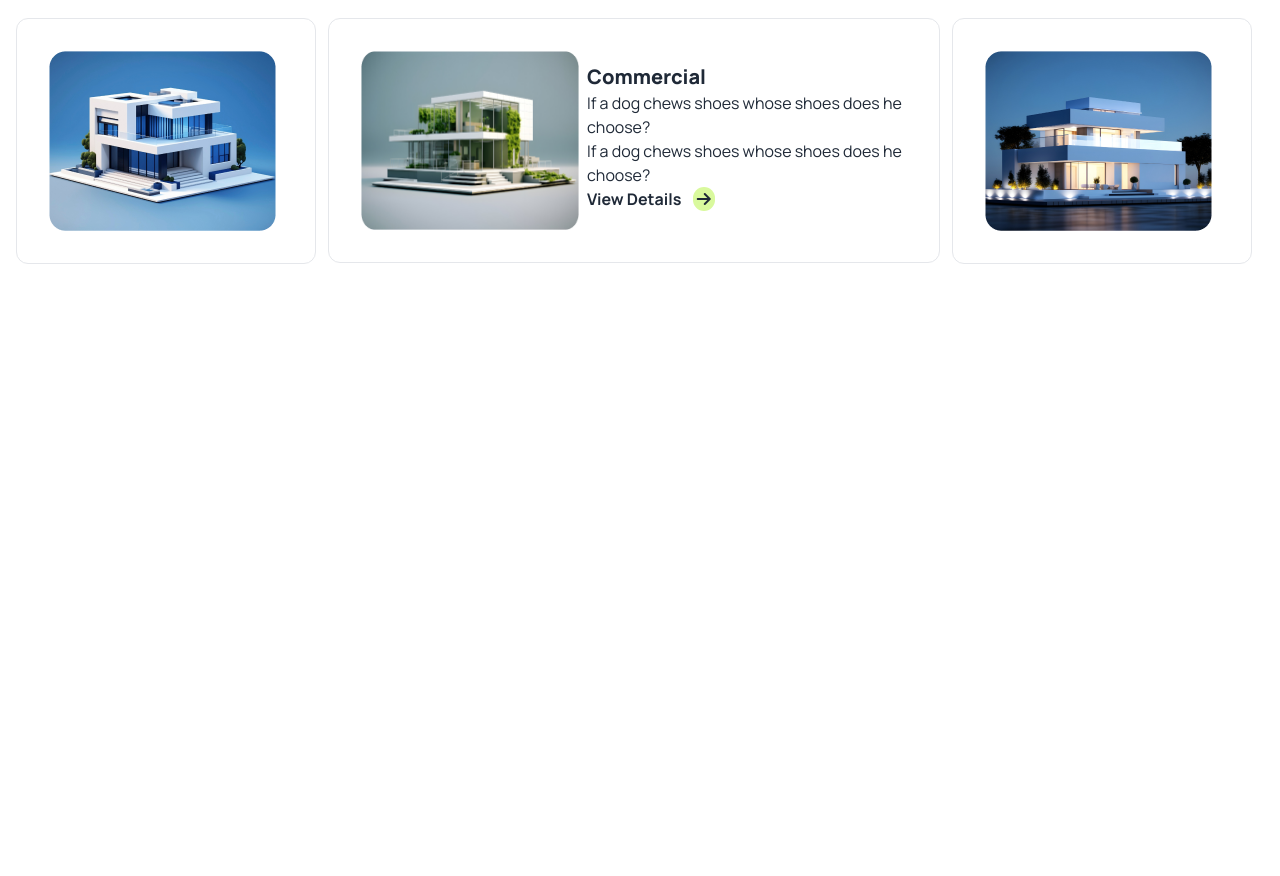
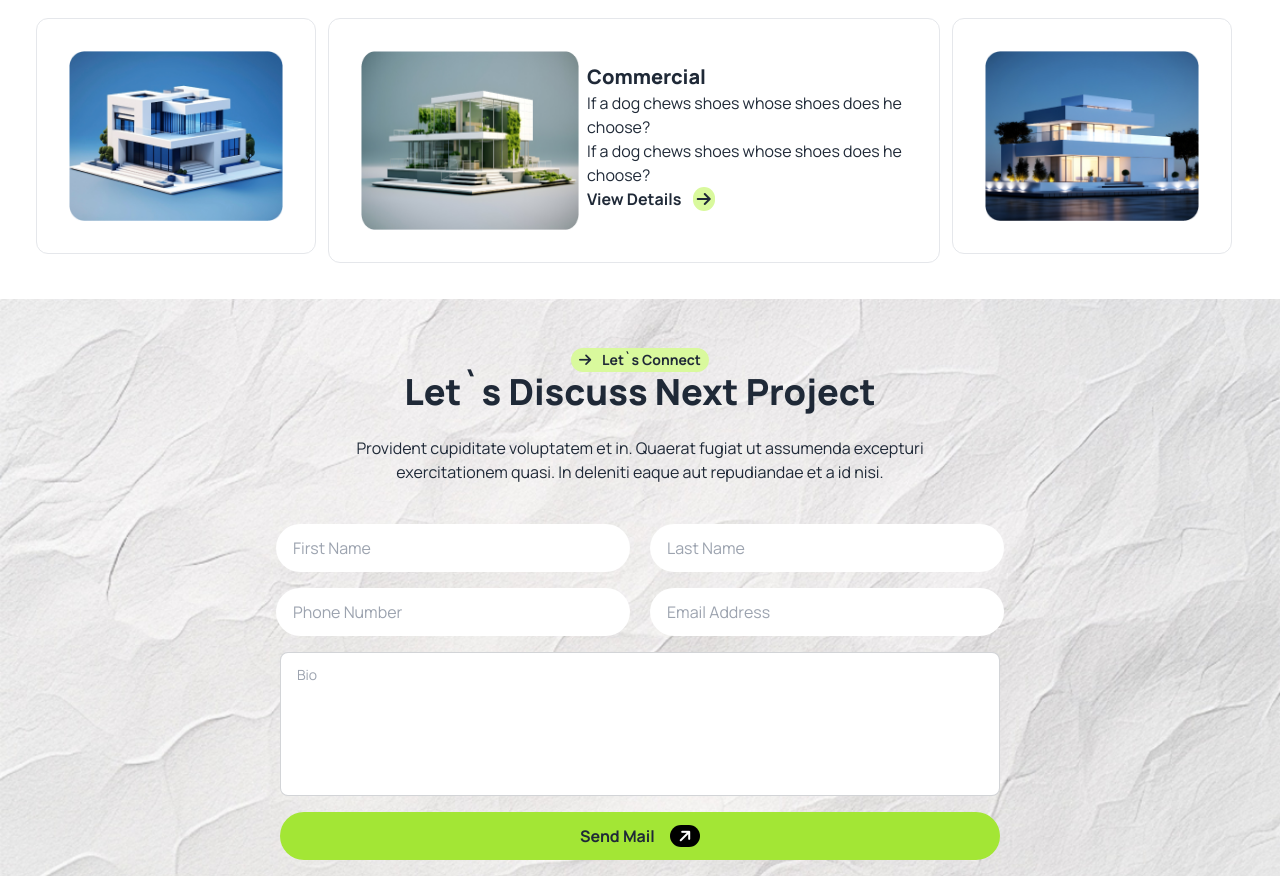
Before and after one commit to ekramulislam2050/rinterio-tailwind-daisyUI, a website built with Vite: page index.html in a window 1280 px wide. Shown: the part 2440-3316 px from the top of the page. Before the commit the page ends 2740 px from the top, so only its background shows below. Built offline with nearby package versions, Linux system fonts and the light colour scheme.

Commit message:
added discuss-section

```diff
--- a/index.html
+++ b/index.html
@@ -10,6 +10,7 @@
     <!-- font awesome ------------------- -->
     <script src="https://kit.fontawesome.com/4e1f4dc8a3.js" crossorigin="anonymous"></script>
     <title>Rinterio-tailwind-daisyUI</title>
+
 </head>
 
 <body class="font-manrope ">
@@ -89,8 +90,8 @@
             <!-- banner-end--------------------------->
         </header>
         <!--*************************************  -->
-        <main class="bg-base-300" >
-            <section  >
+        <main class="bg-base-300">
+            <section>
                 <!-- about us start-------------- -->
                 <div class=" hero bg-base-300">
                     <div class="flex-col hero-content lg:flex-row ">
@@ -149,7 +150,7 @@
                 </div>
                 <!-- about us end---------------- -->
             </section>
-            <section  >
+            <section>
                 <!-- work process start-------- -->
                 <div class=" hero bg-base-300">
                     <div class="flex-col mt-8 hero-content ">
@@ -240,7 +241,7 @@
                 </div>
                 <!-- work process end------------ -->
             </section>
-            <section >
+            <section>
                 <!-- portfolio start----------- -->
                 <div class=" hero bg-base-100">
                     <div class="flex-col mt-8 hero-content ">
@@ -262,7 +263,7 @@
                         <!--************************** -->
                         <div class=" lg:grid-cols-3 lg:grid">
                             <!-- card-1 start---------------- -->
-                            <div class="mb-5  lg:col-span-2 lg:mr-3 lg:w-auto">
+                            <div class="mb-5 lg:col-span-2 lg:mr-3 lg:w-auto">
 
                                 <div class="border rounded-xl card-body lg:flex-row">
                                     <div>
@@ -302,10 +303,10 @@
 
                         </div>
                         <!-- *********************************** -->
-                        <div class=" lg:grid-cols-4 lg:grid">
+                        <div class="w-auto lg:grid-cols-4 lg:grid">
                             <!-- card-1 start---------------- -->
-                            <div class="mb-5 lg:mr-3 lg:w-auto ">
-                                <div class="border rounded-xl card-body">
+                            <div class="mb-5 lg:mr-3 lg:ml-5 lg:w-auto ">
+                                <div class="w-auto border rounded-xl card-body">
                                     <div>
                                         <img src="./assets/img3.png" />
                                     </div>
@@ -318,13 +319,14 @@
                             <!-- card-2 start---------------- -->
                             <div class="mb-5 lg:col-span-2 lg:mr-3">
 
-                                <div class="border rounded-xl card-body lg:flex-row lg:w-full ">
-                                    <div class="h-[11.2rem]">
+                                <div class="w-auto border rounded-xl card-body lg:flex-row">
+                                    <div class="h-[11.2rem]  ">
                                         <img src="./assets/img4.png" class="h-full" />
                                     </div>
                                     <div class="mt-3">
                                         <h2 class="font-black card-title">Commercial</h2>
-                                        <p  >   If a dog chews shoes whose shoes does he choose?<br>If a dog chews shoes whose shoes does he choose?<br>
+                                        <p> If a dog chews shoes whose shoes does he choose?<br>If a dog chews shoes
+                                            whose shoes does he choose?<br>
 
                                         </p>
                                         <a> <b>View Details</b>
@@ -338,7 +340,7 @@
                             <!-- card-2 end----------------- -->
 
                             <!-- card-3 start---------------- -->
-                            <div class="mb-5 lg:mr-3 lg:w-auto">
+                            <div class="mb-5 lg:mr-8 lg:w-auto">
 
                                 <div class="border rounded-xl card-body ">
                                     <div>
@@ -356,6 +358,68 @@
                     </div>
                     <!-- portfolio end--------------------- -->
             </section>
+            <section class="">
+                <div class="hero bg-my_img">
+                    <div class="flex-col mt-8 hero-content ">
+                        <div class="text-center ">
+
+                            <button class="text-sm font-bold rounded-full btn- btn-xs bg-lime-200 ">
+                                <i class="mr-2 rounded-full fa-solid fa-arrow-right "></i>
+                                Let`s Connect
+                            </button>
+                            <h1 class="text-4xl font-black"> Let`s Discuss Next Project</h1>
+                            <p class="py-6 ">
+                                Provident cupiditate voluptatem et in. Quaerat fugiat ut assumenda excepturi <br>
+                                exercitationem
+                                quasi. In deleniti eaque aut repudiandae et a id nisi.
+                            </p>
+
+                        </div>
+                          <!-- form start ------------ -->
+                        <!-- name field start--------- -->
+                        <div class="flex gap-5">
+                            <label class="flex items-center gap-2 rounded-full input">
+
+                                <input type="text" class="grow w-80" placeholder="First Name" />
+                            </label>
+                            <label class="flex items-center gap-2 rounded-full input">
+
+                                <input type="text" class="grow w-80" placeholder="Last Name" />
+                            </label>
+                          </div>
+                         <!-- name field end--------- -->
+                          <!-- phone-email field start-- -->
+                             <div class="flex gap-5">
+                                <label class="flex items-center gap-2 rounded-full input">
+
+                                    <input type="tel" class=" grow w-80" placeholder="Phone Number" />
+                                </label>
+                                <label class="flex items-center gap-2 rounded-full input">
+
+                                    <input type="email" class="grow w-80" placeholder="Email Address" />
+                                </label>
+                             </div>
+                           <!-- phone-email field end----- -->
+                          <!-- text-aria start------ -->
+                          <label class="form-control">
+
+                            <textarea class="h-36 resize-none w-[45rem] textarea textarea-bordered" placeholder="Bio"></textarea>
+
+                          </label>
+                          <div class="p-2 bg-lime-400 w-[45rem] rounded-full text-center">
+                            <a > <b class="mr-3">Send Mail</b>
+                                <span class="bg-black rounded-full ">
+                                    <i class="p-2 text-white -rotate-45 fa-solid fa-arrow-right"></i>
+                                </span>
+
+                                    </a>
+                         </div>
+                          <!-- text-aria start------ -->
+                         <!-- form end-------------- -->
+                    </div>
+
+                </div>
+            </section>
         </main>
     </div>
     <!-- container end------------------ -->
--- a/tailwind.config.js
+++ b/tailwind.config.js
@@ -12,6 +12,9 @@ module.exports = {
            card_3:["rgb(164, 218, 195)"],
            card_4:['rgb(119, 170, 234)'],
       },
+      backgroundImage:{
+        my_img:'url(./assets/bg.jpg)'
+      },
     },
   },
   plugins: [
```
